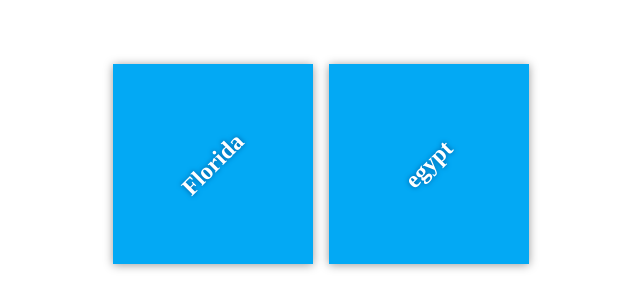
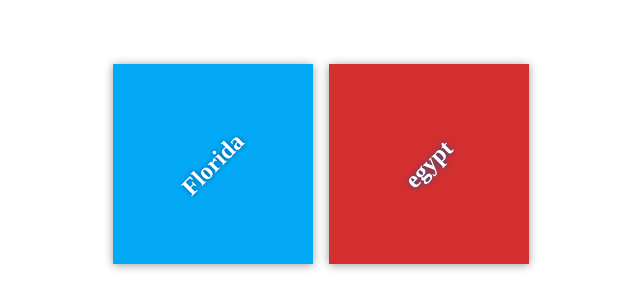
Before and after one commit to naglaatef/my-travel-plans, a plain HTML site: page index.html in a window 1280 px wide. Shown: the part 236-544 px from the top of the page, without its empty margins (319-959 px from the left). Drawn offline with Linux system fonts and the light colour scheme.

Commit message:
style destinations

```diff
--- a/css/app.css
+++ b/css/app.css
@@ -50,6 +50,6 @@ text-shadow: 0 0 5px #01579b;
 background-color: #03a9f4;
 }
 
-#paris {
+#egypt {
 background-color: #d32f2f;
 }
```
